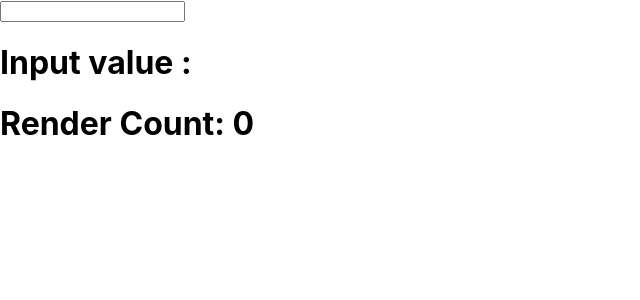
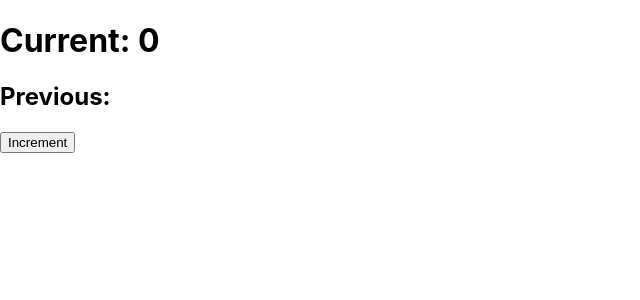
Before and after one commit to Fiza-khan1/Hooks-in-react, a React (Create React App) app: page / in a window 1280 px wide. Shown: the top 300 px of the page, without its empty margins (0-640 px from the left). Built offline with nearby package versions, Linux system fonts and the light colour scheme.

Commit message:
2nd example

```diff
--- a/src/App.js
+++ b/src/App.js
@@ -1,23 +1,20 @@
+import React, { useState, useRef, useEffect } from 'react';
 
-import './App.css';
-import React, { useEffect, useState ,useRef } from 'react';
+function PreviousState() {
+  const [count, setCount] = useState(0);
+  const prevCountRef = useRef();
 
-function App() {
-  const [inputValue, setInputValue] = useState("");
-  const count = useRef(0);
   useEffect(() => {
-    count.current = count.current + 1;
-  });
+    prevCountRef.current = count;
+  }, [count]);
+
   return (
-    <>
-      <input
-        type="text"
-        value={inputValue}
-        onChange={(e) => setInputValue(e.target.value)}
-      />
-      <h1>Input value : {inputValue}</h1>
-      <h1>Render Count: {count.current}</h1>
-    </>
+    <div>
+      <h1>Current: {count}</h1>
+      <h2>Previous: {prevCountRef.current}</h2>
+      <button onClick={() => setCount(count + 1)}>Increment</button>
+    </div>
   );
 }
-export default App;
+
+export default PreviousState;
```
